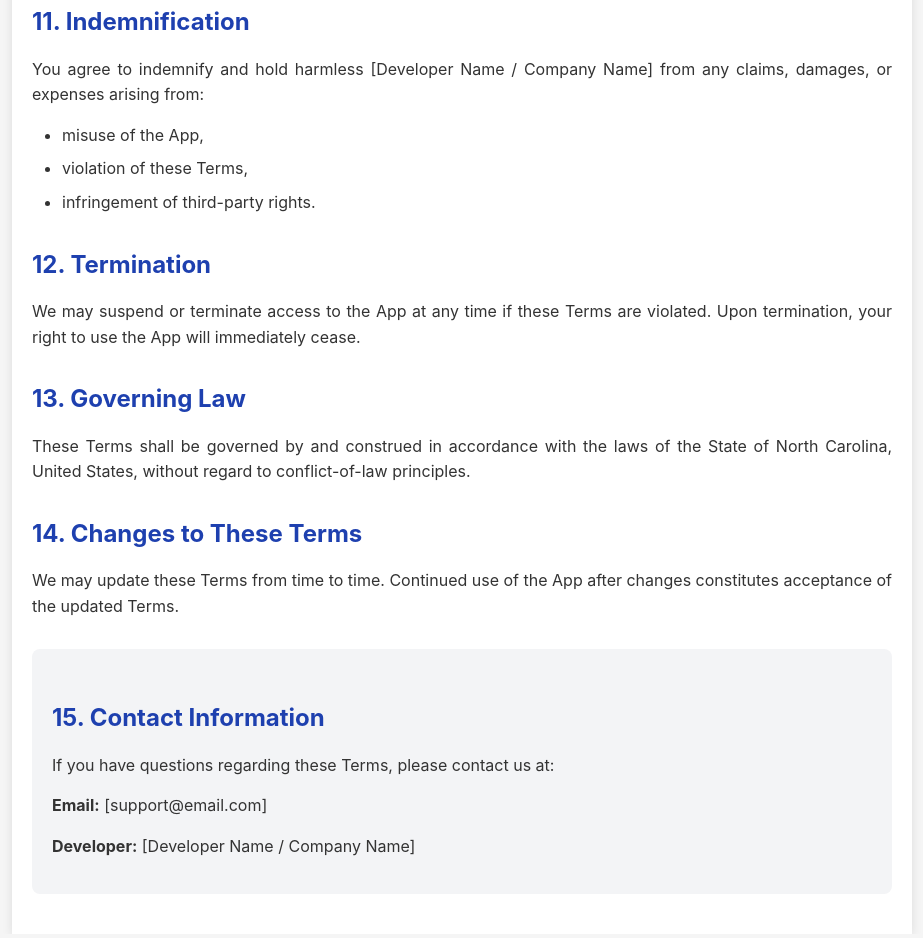
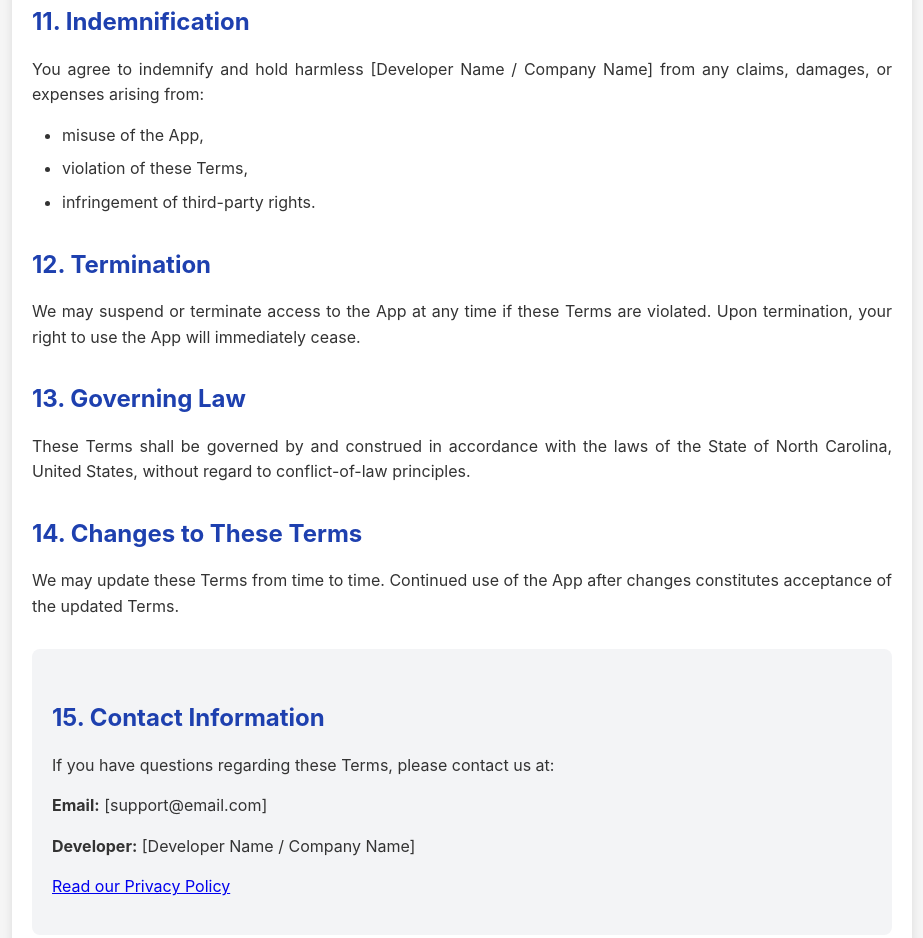
Before and after one commit to sidegigbench/sidegigbench.github.io, a plain HTML site: page index.html in a window 1280 px wide. Shown: the part 3511-4449 px from the top of the page, without its empty margins (178-1101 px from the left). Drawn offline with Linux system fonts and the light colour scheme.

Commit message:
Update with link to privacy policy

```diff
--- a/index.html
+++ b/index.html
@@ -373,6 +373,11 @@
         </p>
         <p><strong>Email:</strong> [support@email.com]</p>
         <p><strong>Developer:</strong> [Developer Name / Company Name]</p>
+        <p>
+          <a href="/privacy-policy.html" target="_blank"
+            >Read our Privacy Policy</a
+          >
+        </p>
       </div>
     </div>
   </body>
```
